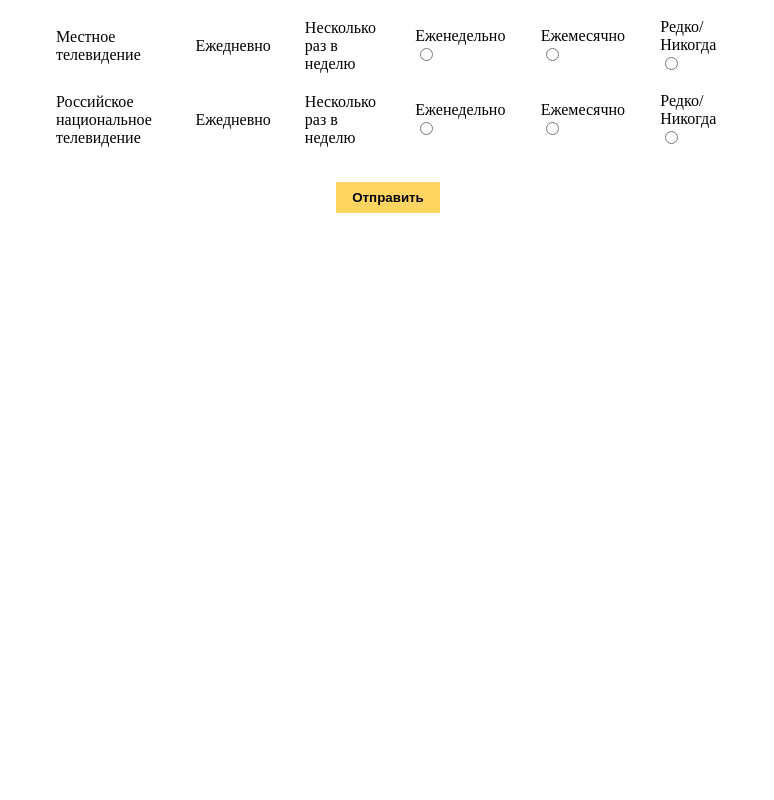
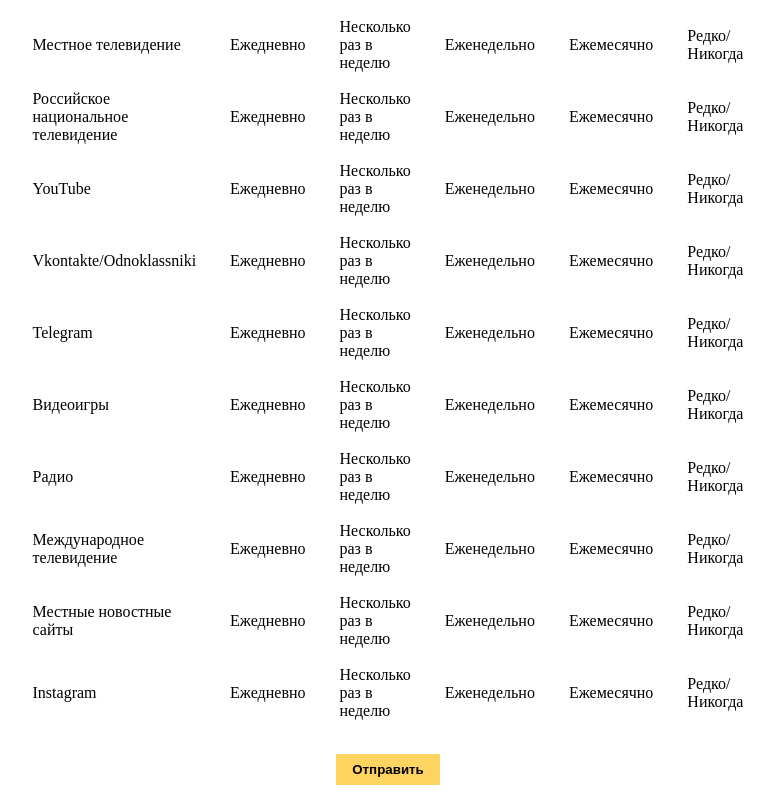
Before and after one commit to nagios84/francis_survey, a plain HTML site: page index.html in a window 1280 px wide. Shown: the whole page, without its empty margins (252-1026 px from the left). Drawn offline with nearby package versions, Linux system fonts and the light colour scheme.

Commit message:
First simple changes

```diff
--- a/asdf.js
+++ b/asdf.js
@@ -10,6 +10,38 @@ createApp({
       }, {
         id: 2,
         title: 'Российское национальное телевидение',
+        model: null
+      }, {
+        id: 3,
+        title: 'YouTube',
+        model: null
+      }, {
+        id: 4,
+        title: 'Vkontakte/Odnoklassniki',
+        model: null
+      }, {
+        id: 5,
+        title: 'Telegram',
+        model: null
+      }, {
+        id: 6,
+        title: 'Видеоигры',
+        model: null
+      }, {
+        id: 7,
+        title: 'Радио',
+        model: null
+      }, {
+        id: 8,
+        title: 'Международное телевидение',
+        model: null
+      }, {
+        id: 9,
+        title: 'Местные новостные сайты',
+        model: null
+      }, {
+        id: 10,
+        title: 'Instagram',
         model: null
       },
       // сюда добавить все варианты, id - УНИКАЛЬНОЕ число
--- a/index.html
+++ b/index.html
@@ -16,20 +16,22 @@
           @click="option.model = option.model === 1 ? null : 1"
           :class="{ active: option.model === 1 }"
           v-text="'Ежедневно'" />
-        <td @click="option.model = option.model === 2 ? null : 2" :class="{ active: option.model === 2 }">Несколько раз в неделю
-        </td>
-        <td>Еженедельно<input v-model="option.model" value="3" type="radio" :name="option.id"></td>
-        <td>Ежемесячно<input v-model="option.model" value="4" type="radio" :name="option.id"></td>
-        <td>Редко/Никогда<input v-model="option.model" value="5" type="radio" :name="option.id"></td>
-        <!-- <td> -->
-          <!-- <select v-model="option.value" :key="option.id">
-            <option :value="1">Ежедневно</option>
-            <option :value="2">Несколько раз в неделю</option>
-            <option :value="3">Еженедельно</option>
-            <option :value="4">Ежемесячно</option>
-            <option :value="5">Редко/Никогда</option>
-          </select> -->
-        <!-- </td> -->
+        <td
+          @click="option.model = option.model === 2 ? null : 2"
+          :class="{ active: option.model === 2 }"
+          v-text="'Несколько раз в неделю'" />
+        <td
+          @click="option.model = option.model === 3 ? null : 3"
+          :class="{ active: option.model === 3 }"
+          v-text="'Еженедельно'" />
+        <td
+          @click="option.model = option.model === 4 ? null : 4"
+          :class="{ active: option.model === 4 }"
+          v-text="'Ежемесячно'" />
+        <td
+          @click="option.model = option.model === 4 ? null : 4"
+          :class="{ active: option.model === 4 }"
+          v-text="'Редко/Никогда'" />
       </tr>
     </table>
     <button @click="send">Отправить</button>
```
